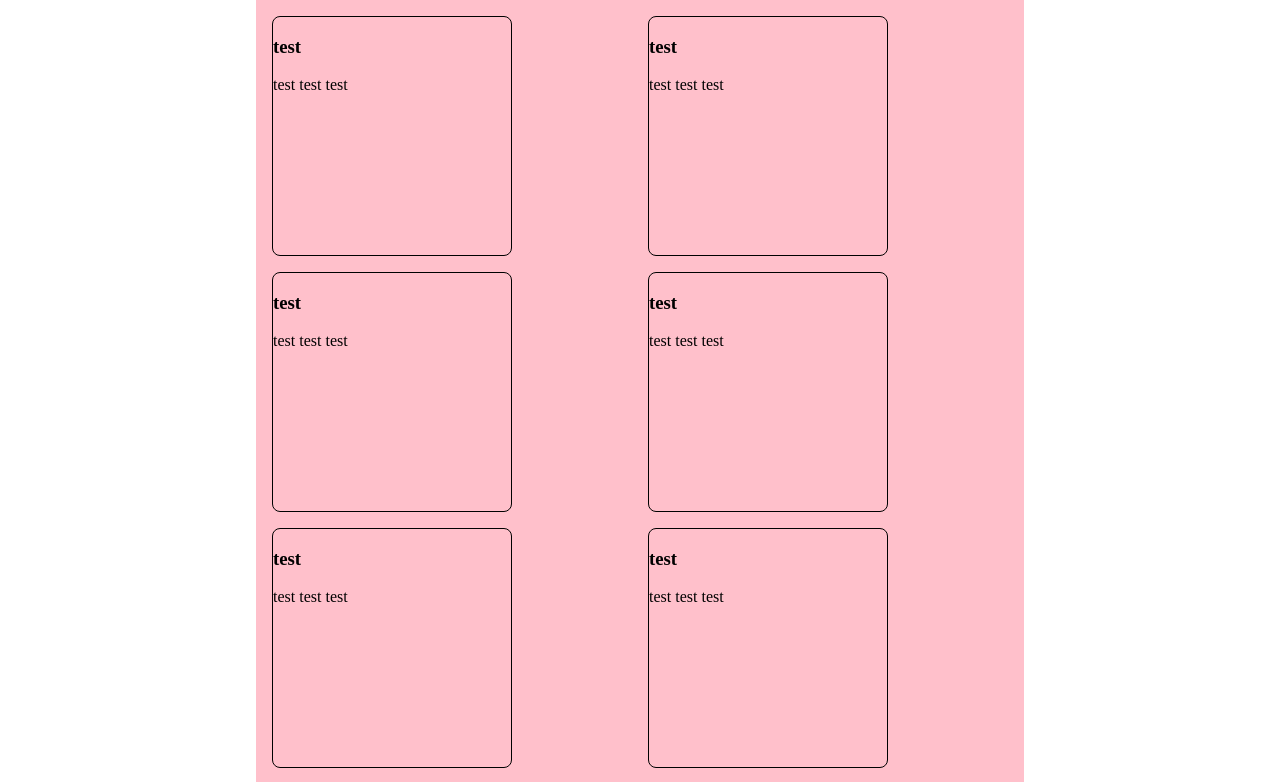
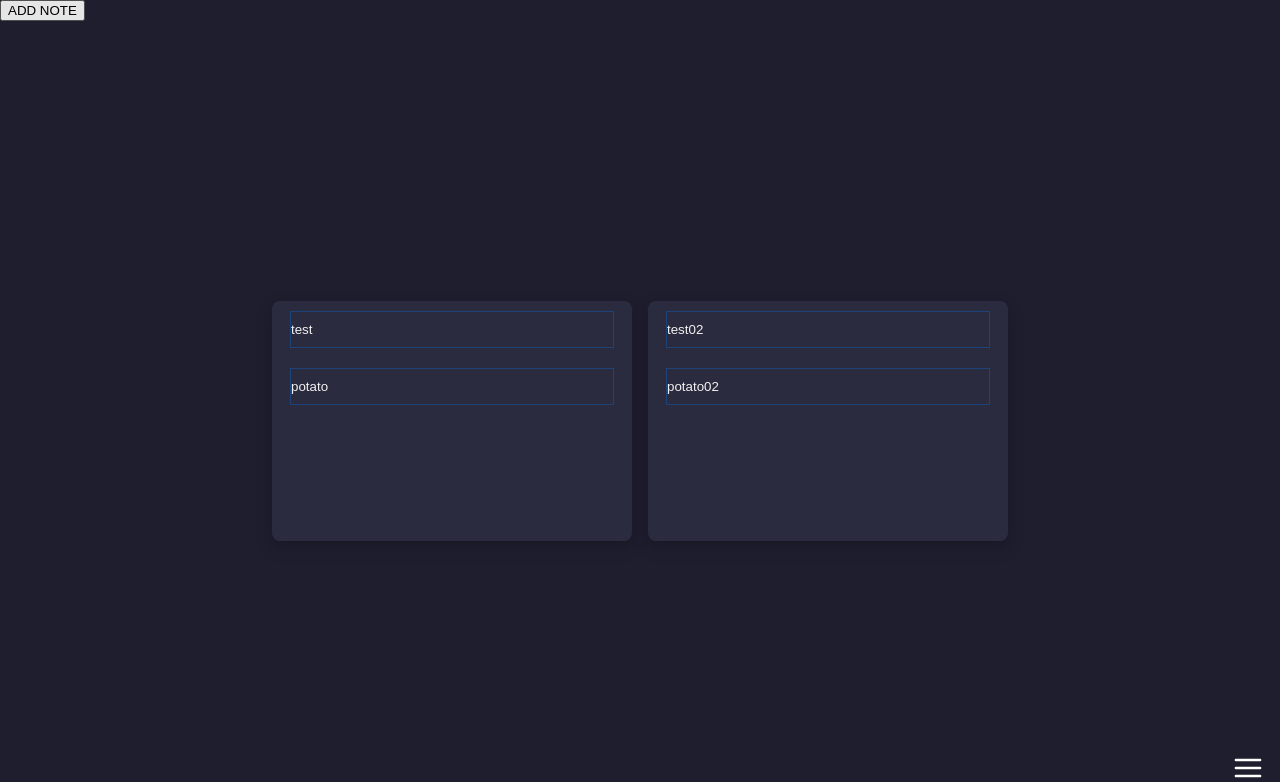
Before and after one commit to Yanis-mnh/todo-list, a React (Vite) app: page / in a window 1280 px wide. Shown: the top 782 px of the page. Built offline with nearby package versions, Linux system fonts and the light colour scheme.

Commit message:
change: style; add: note logic , button for adding note

```diff
--- a/src/App.tsx
+++ b/src/App.tsx
@@ -1,20 +1,12 @@
-import Note from "./components/Note.tsx";
+import Notes from "./components/Notes.tsx";
 import SideMenu from "./components/SideMenu.tsx";
 import "./index.css";
 
 function App() {
   return (
     <>
-      <div className="note_container">
-        <SideMenu />
-        <Note titre="test" note="test test test" />
-        <Note titre="test" note="test test test" />
-        <Note titre="test" note="test test test" />
-        <Note titre="test" note="test test test" />
-        <Note titre="test" note="test test test" />
-        <Note titre="test" note="test test test" />
-        <Note titre="test" note="test test test" />
-      </div>
+      <SideMenu />
+      <Notes />
     </>
   );
 }
--- a/src/components/Note.tsx
+++ b/src/components/Note.tsx
@@ -1,4 +1,4 @@
-import React from "react";
+import React, { useState } from "react";
 
 interface NoteProps {
   titre: string;
@@ -6,10 +6,23 @@ interface NoteProps {
 }
 
 const Note: React.FC<NoteProps> = ({ titre, note }) => {
+  const [newTitre, setTitre] = useState(titre);
+  const [newNote, setNote] = useState(note);
+
+  const handleTitreChange = (e: React.ChangeEvent<HTMLInputElement>) => {
+    setTitre(e.target.value);
+  };
+  const handleNoteChange = (e: React.ChangeEvent<HTMLInputElement>) => {
+    setNote(e.target.value);
+  };
   return (
     <div className="note">
-      <h3>{titre}</h3>
-      <p>{note}</p>
+      <input
+        value={newTitre}
+        onChange={handleTitreChange}
+        placeholder="Titre"
+      />
+      <input value={newNote} onChange={handleNoteChange} placeholder="Note" />
     </div>
   );
 };
--- /dev/null
+++ b/src/components/Notes.tsx
@@ -0,0 +1,33 @@
+import { useEffect, useState } from "react";
+import Note from "./Note";
+
+const HandelClick = (
+  title: string = " ",
+  value: string = " ",
+  notes: any,
+  SetNotes: CallableFunction
+) => {
+  const newNotes = [...notes, [title, value]];
+  SetNotes(newNotes);
+  console.log(notes);
+};
+
+export default function Notes() {
+  const [notes, SetNotes] = useState([
+    ["test", "potato"],
+    ["test02", "potato02"],
+  ]);
+
+  return (
+    <>
+      <button onClick={() => HandelClick(" ", " ", notes, SetNotes)}>
+        ADD NOTE
+      </button>
+      <div className="note_container">
+        {notes.map((value, index) => (
+          <Note key={index} titre={value[0]} note={value[1]}></Note>
+        ))}
+      </div>
+    </>
+  );
+}
--- a/src/index.css
+++ b/src/index.css
@@ -1,29 +1,53 @@
+:root{
+    --text-color: #f0f0f0;
+    --background-color: #1e1e2f;
+    --shadow-color: rgba(0, 0, 0, 0.2);
+    --note-bg-color: #2b2b40;
+    --input-border-color: rgba(0, 123, 255, 0.3);
+    --note-shadow: 0 4px 8px rgba(0, 0, 0, 0.1), 0 6px 20px rgba(0, 0, 0, 0.1);
+}
+
 *{
     box-sizing: border-box;
 }
-html,body{
+html, body{
     margin: 0;
     padding: 0;
+    background-color: var(--background-color);
 }
 .note_container{
-
+    height: 100vh;
+    overflow-y: scroll;
     display: grid;
     gap: 1em;
     padding: 1em;
     grid-template-columns: repeat(auto-fit, minmax(240px, 1fr));
     align-items: center;
     justify-content: center;
-    background-color: pink;
 }
 .note{
-    border-radius: .5em ;
-    border: 1px solid black;
-    width: 240px;
+    display: flex;
+    flex-direction: column;
+    align-items: center;
+
+    background-color: var(--note-bg-color);
+    border-radius: .5em;
+    box-shadow: var(--note-shadow);
+
+    width: auto;
     height: 240px;
+
+    & input{
+        background-color: transparent;
+        padding: .5em;
+        color: var(--text-color);
+        width: 90%;
+        padding: 10px 0;
+        margin: 10px 0;
+        border: 1px solid var(--input-border-color);
+    }
 }
 
-
-/* Desktop style*/
 @media(min-width:800px){
     .note_container{
         margin-inline: 20%;
```
